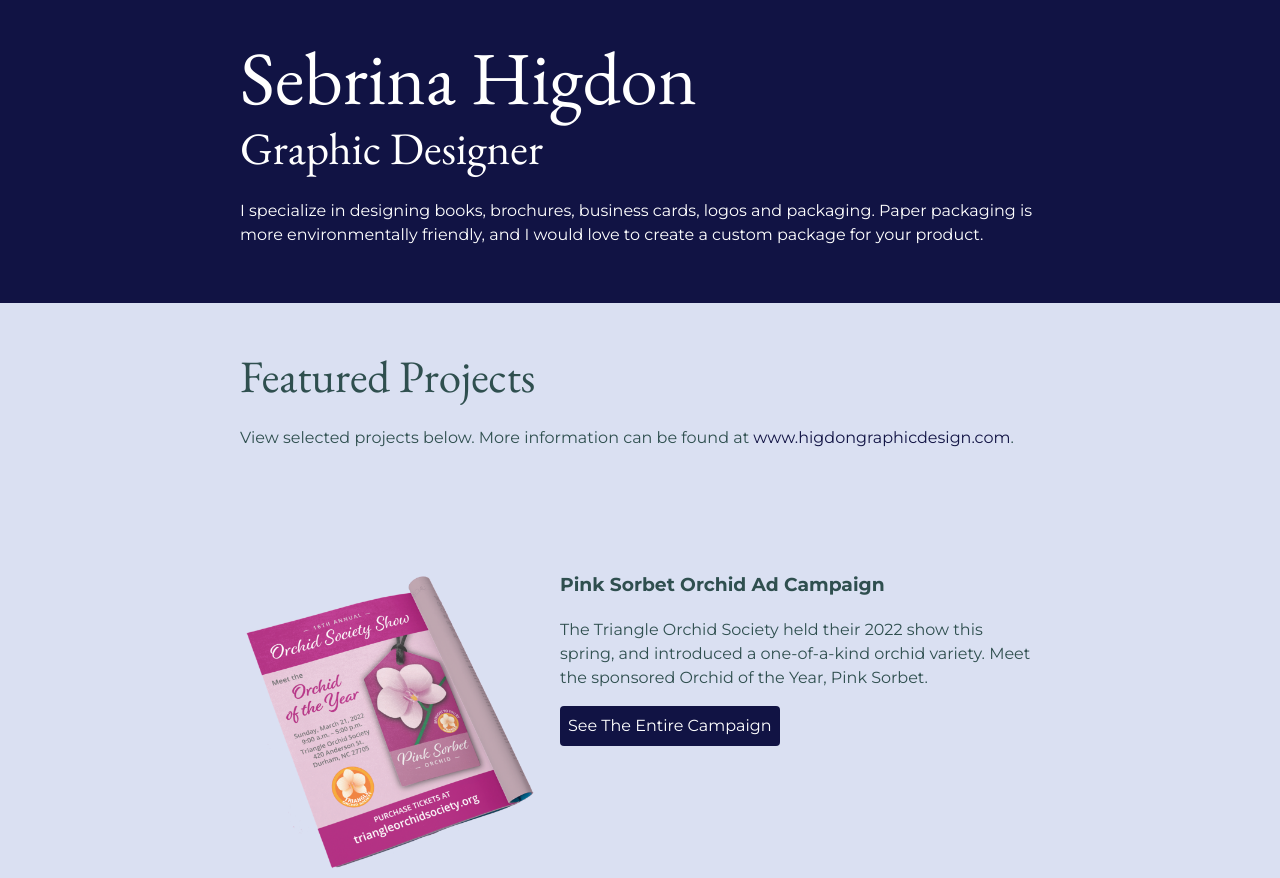
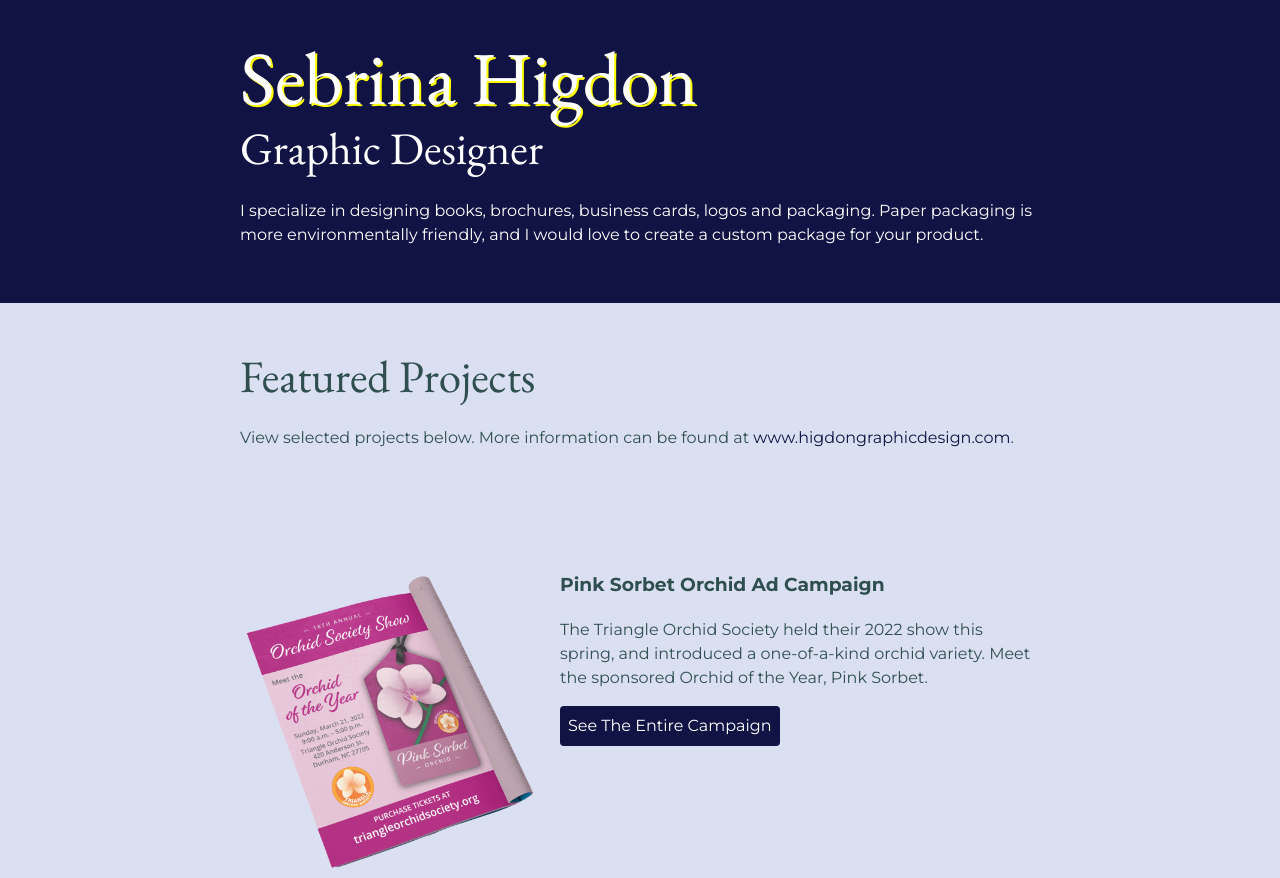
Before and after one commit to sebrina-higdon/Resume2023, a plain HTML site: page index.html in a window 1280 px wide. Shown: the top 878 px of the page. Drawn offline with nearby package versions, Linux system fonts and the light colour scheme.

Commit message:
text effect added

```diff
--- a/css/mystyles.css
+++ b/css/mystyles.css
@@ -30,6 +30,7 @@ a:hover {
 h1 {
     font-size: 75px;
     line-height: 1;
+    text-shadow: 2px 2px yellow;
 }
 h2 {
     font-size: 45px;
```
